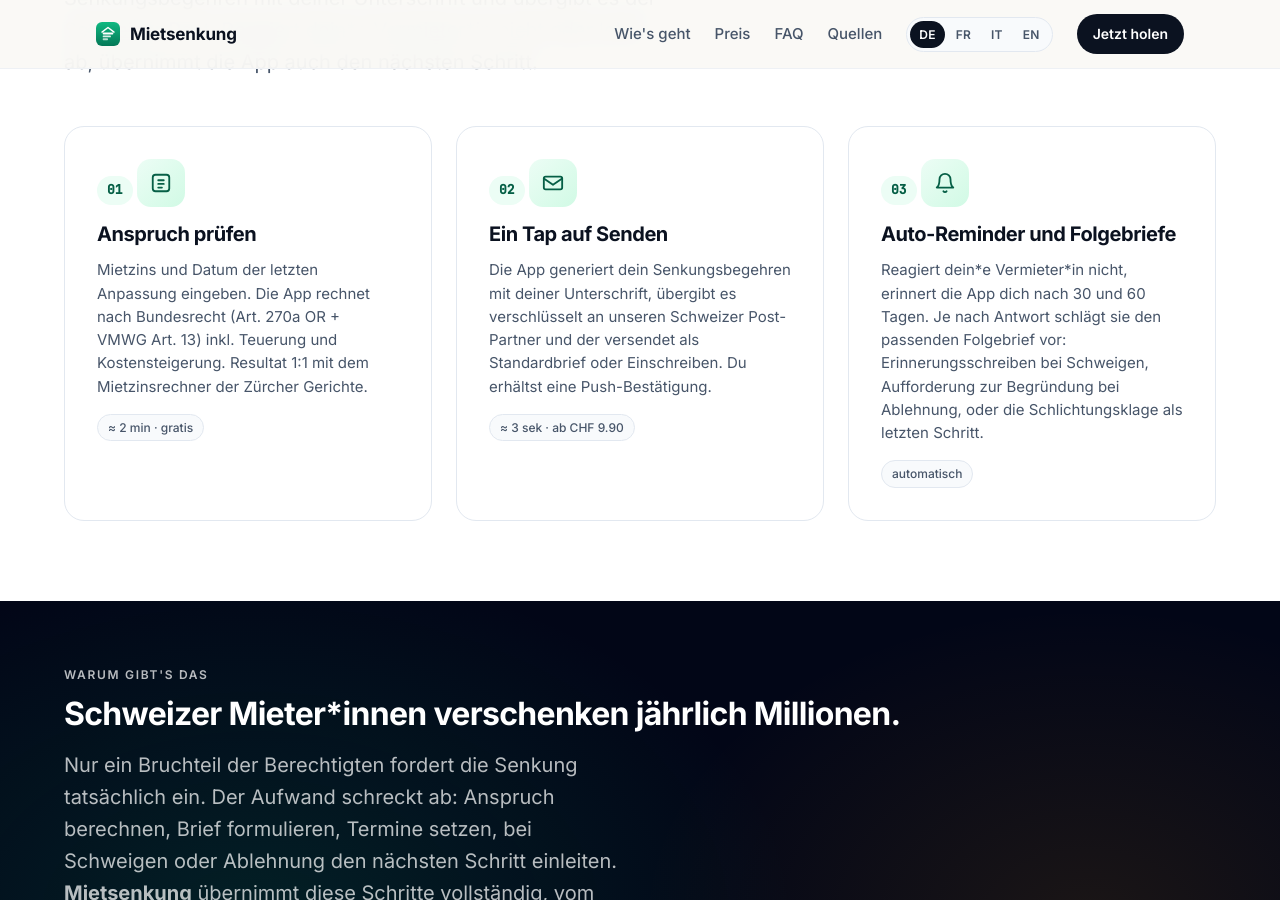
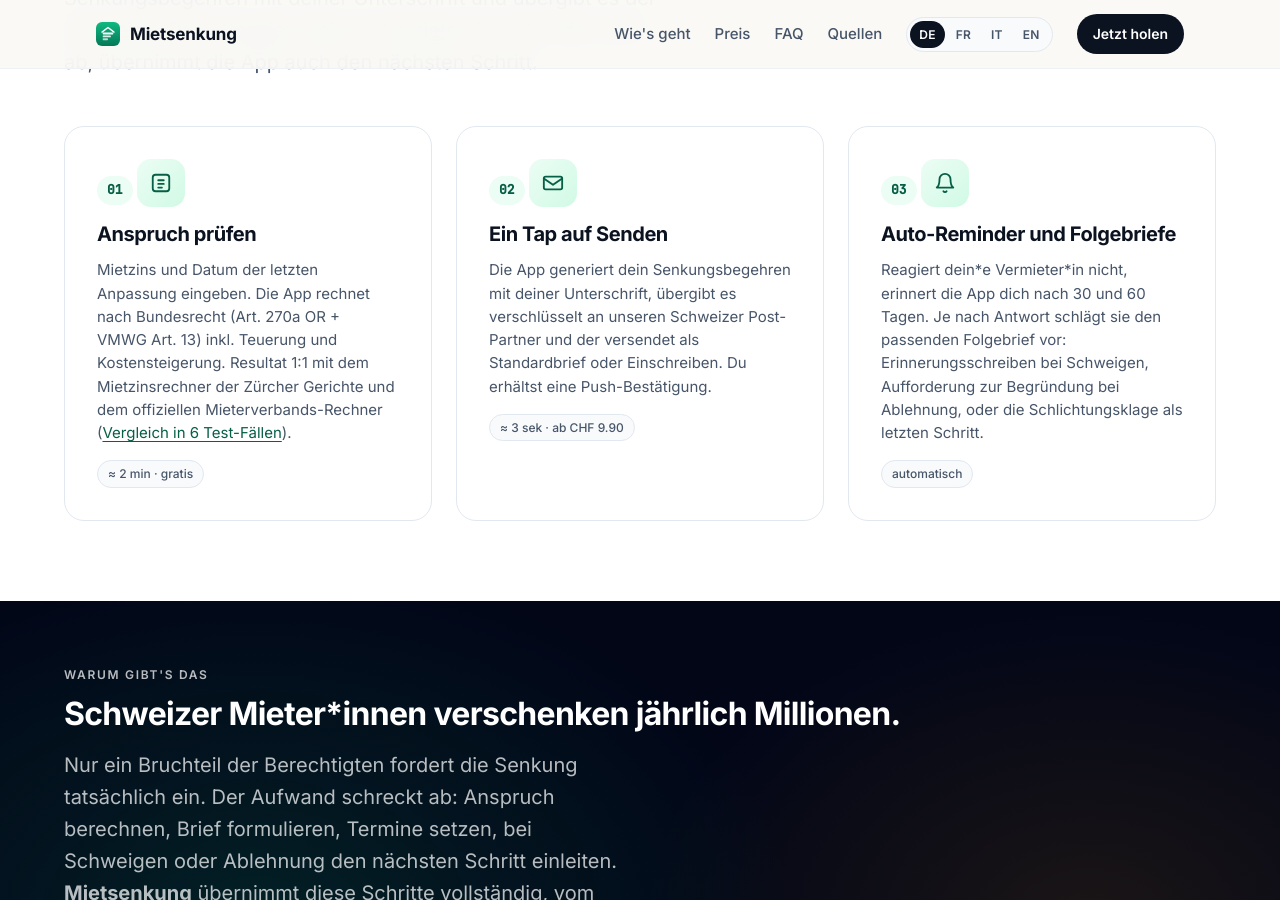
Before and after one commit to mietsenkung-app/mietsenkung-app.github.io, a Jekyll site: the page built from index.md, in a window 1280 px wide and 900 px high, scrolled down 1134 px. Built offline with Jekyll 4.4.1, drawn with Linux system fonts in a browser that asks for light colours; some of the changed text lies outside the part shown.

Commit message:
feat(index): Parity-Doc-Links integriert
Zwei Eintrittspunkte zur /parity-de.html:
1. Step 01 'Anspruch pruefen': inline-Link 'Vergleich in 6 Test-Faellen'
2. Quellen-Footer: neue source-row 'Vergleich mit MV-Mietzinsrechner'

Manuel-Feedback: Parity-Doc soll von der Hauptseite zugaenglich sein,
nicht versteckt im Footer.

```diff
--- a/index.md
+++ b/index.md
@@ -203,7 +203,7 @@ permalink: /
           <svg width="22" height="22" viewBox="0 0 24 24" fill="none" stroke="currentColor" stroke-width="2" stroke-linecap="round" stroke-linejoin="round" aria-hidden="true"><rect x="3" y="3" width="18" height="18" rx="3"/><path d="M9 9h6M9 13h6M9 17h4"/></svg>
         </span>
         <h3>Anspruch prüfen</h3>
-        <p>Mietzins und Datum der letzten Anpassung eingeben. Die App rechnet nach Bundesrecht (Art.&nbsp;270a&nbsp;OR + VMWG&nbsp;Art.&nbsp;13) inkl. Teuerung und Kostensteigerung. Resultat 1:1 mit dem Mietzinsrechner der Zürcher&nbsp;Gerichte.</p>
+        <p>Mietzins und Datum der letzten Anpassung eingeben. Die App rechnet nach Bundesrecht (Art.&nbsp;270a&nbsp;OR + VMWG&nbsp;Art.&nbsp;13) inkl. Teuerung und Kostensteigerung. Resultat 1:1 mit dem Mietzinsrechner der Zürcher&nbsp;Gerichte und dem offiziellen Mieterverbands-Rechner (<a href="{{ '/parity-de.html' | relative_url }}">Vergleich in 6 Test-Fällen</a>).</p>
         <span class="step__time">≈ 2&nbsp;min · gratis</span>
       </article>
 
@@ -593,6 +593,13 @@ permalink: /
           <span class="source-row__sub">Verifikations-Referenz für die Berechnung</span>
         </span>
       </a>
+      <a class="source-row" href="{{ '/parity-de.html' | relative_url }}">
+        <span class="source-row__abbr">MV</span>
+        <span class="source-row__body">
+          <span class="source-row__title">Vergleich mit MV-Mietzinsrechner</span>
+          <span class="source-row__sub">6 Test-Fälle, transparent dokumentiert (Stand 19.05.2026)</span>
+        </span>
+      </a>
     </div>
 
     <div class="sources-disclaimer">
```
